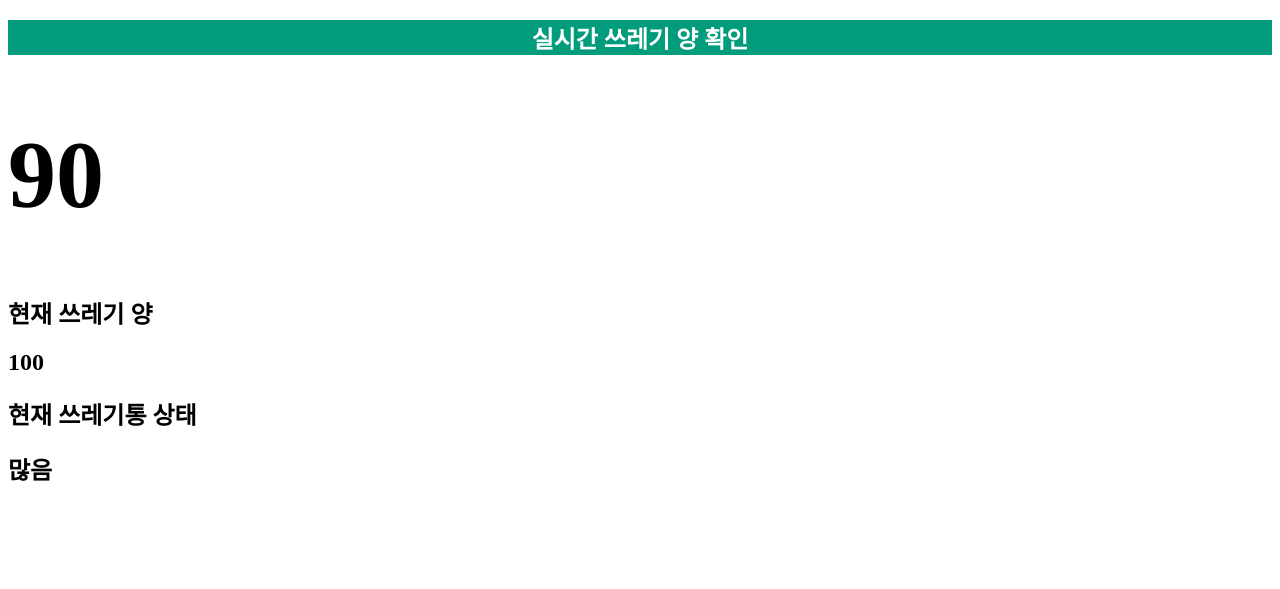
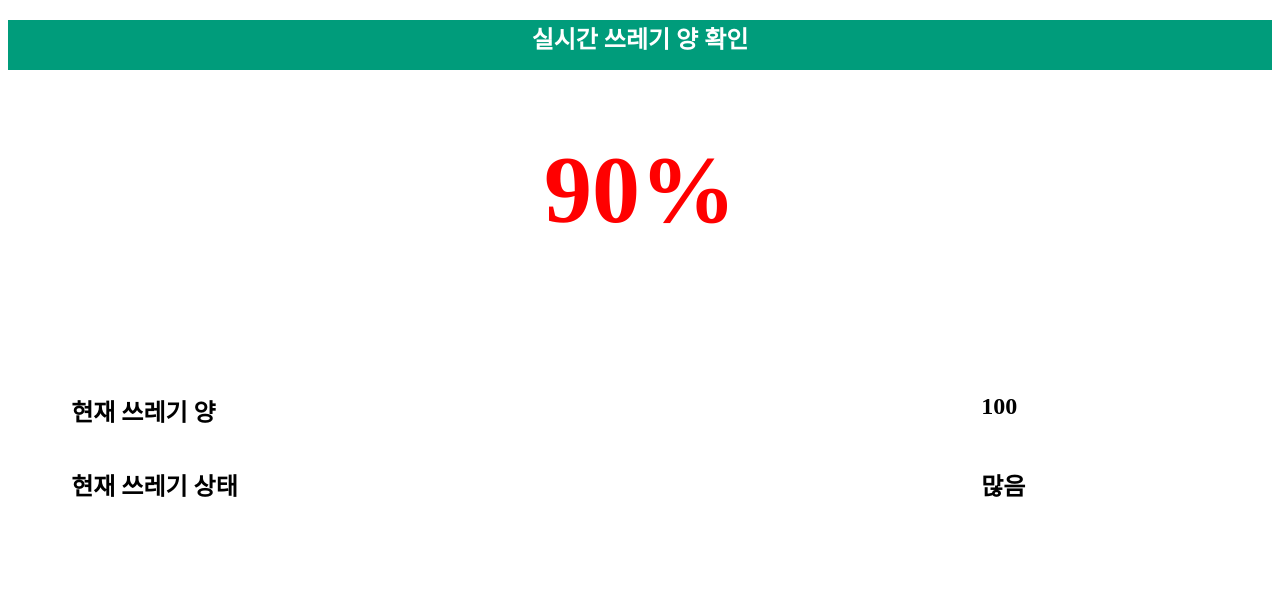
Before and after one commit to rxb8k/Arduino_esp32, a plain HTML site: page index.html in a window 1280 px wide. Drawn offline with Linux system fonts and the light colour scheme.

Commit message:
css done

```diff
--- a/index.html
+++ b/index.html
@@ -1,17 +1,22 @@
+<!-- " 앞에 \ 넣어야 함-->
 <!DOCTYPE html>
-<!-- " 앞에 \ 넣어야 함-->
 <head><meta charset="UTF-8"><meta name="viewport"
     content="width=device-width, initial-scale=1">
     <link rel="icon" href="data:, ">
 </head>
 <body>
-    <h2 style="background-color:#009C7B; color: white; text-align: center;">실시간 쓰레기 양 확인</h1>
-	<h1 style="font-size:72pt">90</h1>
-
-    <h2>현재 쓰레기 양</h2>
-    <h2>100</h2>
-    <h2>현재 쓰레기통 상태</h2>
-    <h2>많음</h2>
+    <h2 style="background-color:#009C7B; height: 50px;color: white; text-align: center;">실시간 쓰레기 양 확인</h1>
+	<h1 style="text-align:center;font-size:72pt; color:red;">90%</h1>
+<div style="padding: 5%;">
+	<div style="display:flex;">
+		<h2 style="width: 80%;">현재 쓰레기 양</h2>
+		<h2>100</h2>
+	</div>
+	<div style="display:flex;">
+		<h2 style="width:80%;">현재 쓰레기 상태</h2>
+		<h2>많음</h2>
+	</div>
+</div>
     </body>
 </body>
 
```
